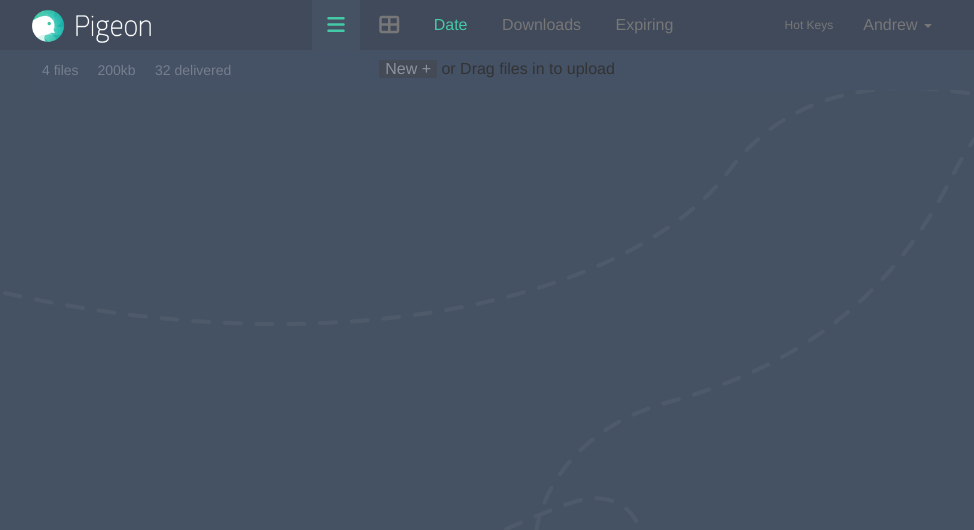
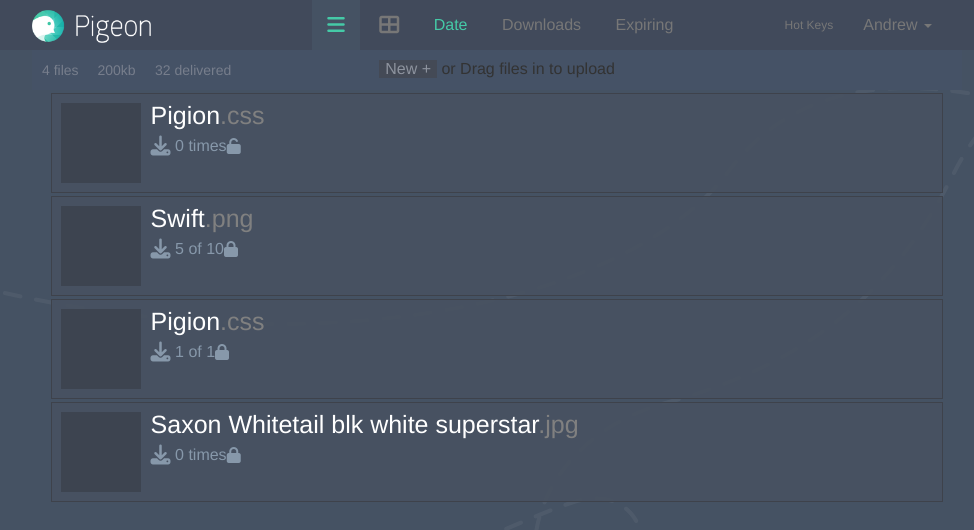
Before and after one commit to eliotfowler/pigion-web, a website: page app/index.html at #/dashboard in a window 1280 px wide. Both pictures are taken after typing "name@example.com", "Sample123" into the empty fields and a click on the button "SIGN IN". Shown: the whole page, without its empty margins (143-1117 px from the left). Drawn offline with nearby package versions, Linux system fonts and the light colour scheme; some packages are replaced by stand-ins of ours; files that its build step writes are made by us from their sources.

Commit message:
adding user uploaded files

```diff
--- a/app/scripts/controllers/dashboard.js
+++ b/app/scripts/controllers/dashboard.js
@@ -3,7 +3,46 @@
 angular.module('pigionWebApp')
 
     .controller('DashboardCtrl', function ($scope) {
-        $scope.files = ['one', 'two', 'three', 'four'];
+        $scope.files = [
+            {
+                name: 'Pigion',
+                extension: 'css',
+                numDownloads: 0,
+                maxDownloads: -1,
+                password: false,
+                expirationDate: '2014-09-30T13:30:00',
+                size: 28
+            },
+            {
+                name: 'Swift',
+                extension: 'png',
+                numDownloads: 5,
+                maxDownloads: 10,
+                password: true,
+                expirationDate: '2014-09-30T13:30:00',
+                size: 28
+            },
+            {
+                name: 'Pigion',
+                extension: 'css',
+                numDownloads: 1,
+                maxDownloads: 1,
+                password: true,
+                expirationDate: '2014-09-30T13:30:00',
+                size: 56
+            },
+            {
+                name: 'Saxon Whitetail blk white superstar',
+                extension: 'jpg',
+                numDownloads: 0,
+                maxDownloads: -1,
+                password: true,
+                expirationDate: '2014-09-30T13:30:00',
+                size: 82
+            }
+        ];
+
+
         $scope.totalFileSize = 200;
         $scope.userAllTimeFiles = 32;
     });
--- a/app/styles/dashboard.css
+++ b/app/styles/dashboard.css
@@ -78,3 +78,7 @@
     border: 0;
     color: rgb(141,147,158);
 }
+
+.files-section > div{
+    margin-top: 10px;
+}
--- a/app/views/dashboard.html
+++ b/app/views/dashboard.html
@@ -51,9 +51,13 @@
             <li><span class="file-tidbit">{{totalFileSize}}kb</span></li>
             <li><span class="file-tidbit">{{userAllTimeFiles}} delivered</span></li>
         </ul>
+    </div>
 
-
-
+    <div class="files-section">
+        <user-upload file=files[0]></user-upload>
+        <user-upload file=files[1]></user-upload>
+        <user-upload file=files[2]></user-upload>
+        <user-upload file=files[3]></user-upload>
     </div>
 
 </div>
```
